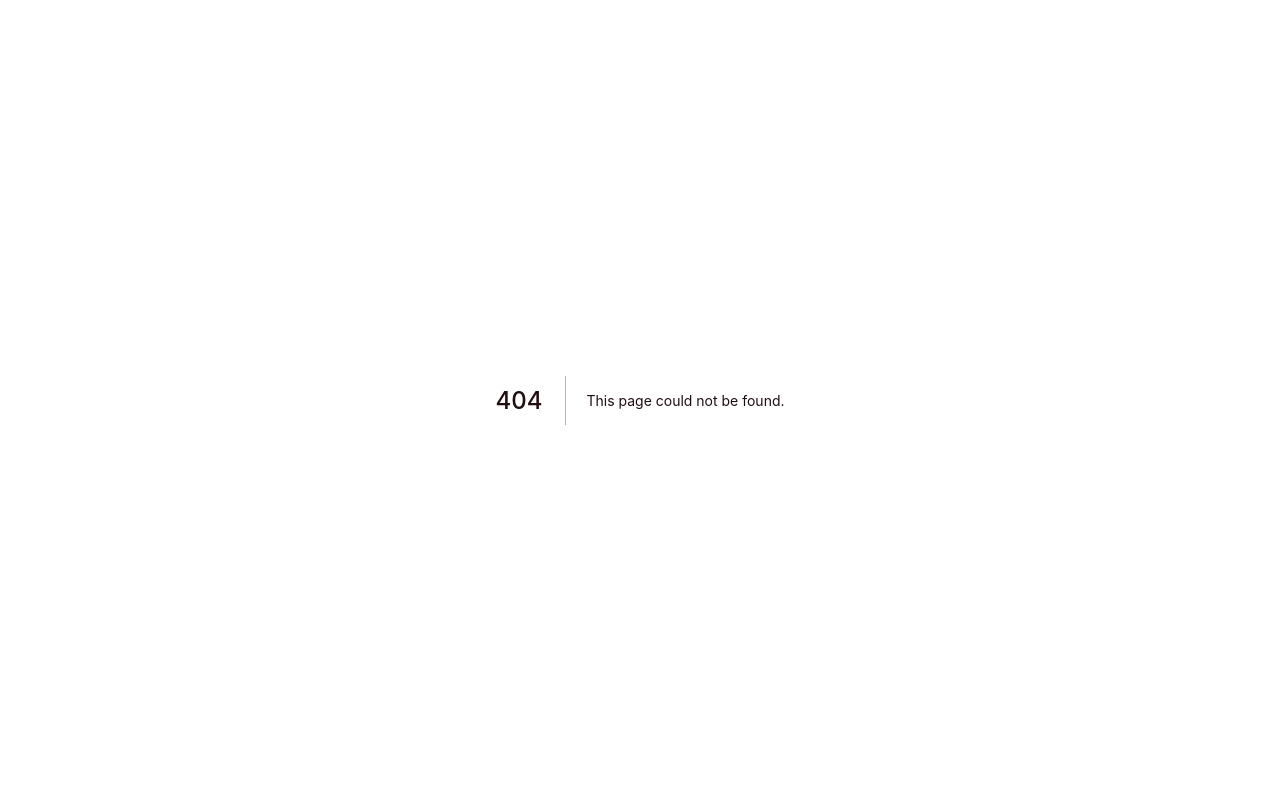
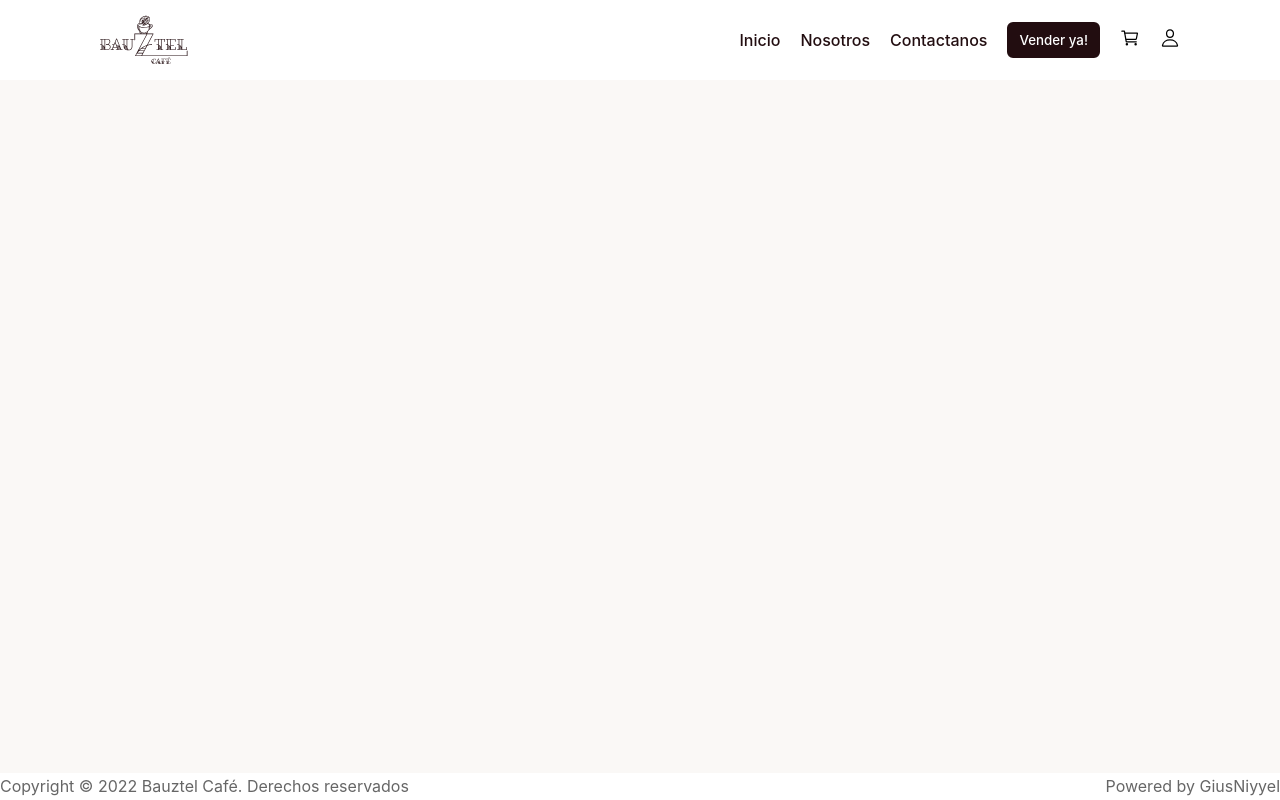
Before and after one commit to giusniyyel/bauztel-homepage, a Next.js app: page /about-us in a window 1280 px wide. Before the commit this address had no page. Built offline with nearby package versions, Linux system fonts and the light colour scheme.

Commit message:
:bug: fix: resolve head tags warnings at document and footer position

```diff
--- /dev/null
+++ b/src/components/Layout/Footer.module.scss
@@ -0,0 +1,5 @@
+.copyright {
+  display: flex;
+  margin-inline: --var(margin-inline);
+  justify-content: space-between;
+}
--- a/src/components/Layout/Footer.tsx
+++ b/src/components/Layout/Footer.tsx
@@ -1,5 +1,16 @@
+import styles from './Footer.module.scss'
+
 export const Footer = () => {
   let actualYear = new Date().getFullYear()
 
-  return <></>
+  return (
+    <>
+      <footer>
+        <section className={styles.copyright}>
+          <p>Copyright &copy; {actualYear} Bauztel Café. Derechos reservados</p>
+          <p>Powered by GiusNiyyel</p>
+        </section>
+      </footer>
+    </>
+  )
 }
--- a/src/components/Layout/Main.tsx
+++ b/src/components/Layout/Main.tsx
@@ -15,7 +15,7 @@ export const Layout = ({ children, title = 'Bauztel Café' }: Props) => (
     </Head>
     {/* This flex will fix the footer position to bottom of the page*/}
     <Navbar />
-    {children}
+    <main>{children}</main>
     <Footer />
   </>
 )
--- a/src/pages/_app.tsx
+++ b/src/pages/_app.tsx
@@ -1,5 +1,6 @@
 import type { NextComponentType, NextPageContext } from 'next'
 import type { NextRouter } from 'next/router'
+import Head from 'next/head'
 import '#styles/theme.scss'
 
 export interface AppRenderProps {
@@ -10,5 +11,31 @@ export interface AppRenderProps {
 }
 
 export default function App({ Component, pageProps }: AppRenderProps) {
-  return <Component {...pageProps} />
+  return (
+    <>
+      <Head>
+        <meta charSet='utf-8' />
+        <meta name='viewport' content='initial-scale=1.0, width=device-width' />
+        <meta name='description' content='Bauztel Café Website' />
+        <link rel='apple-touch-icon' href='apple-touch-icon.png' />
+        <link rel='shortcut icon' href='/favicon.ico' type='image/x-icon' />
+        <meta
+          name='twitter:title'
+          content='Bauztel Café: Café orgánico 100% Chiapas'
+        />
+        <meta name='twitter:card' content='summary_large_image' />
+        <meta name='twitter:site' content='@bauztel' />
+        <meta name='twitter:creator' content='@giusniyyel' />
+        <meta name='twitter:image' content='https://www.bauztel.com/card.png' />
+        <meta property='og:site_name' content='Bauztel Café' />
+        <meta
+          name='og:title'
+          content='Bauztel Café: Café orgánico 100% Chiapas'
+        />
+        <meta property='og:type' content='website' />
+        <meta property='og:image' content='https://www.bauztel.com/card.png' />
+      </Head>
+      <Component {...pageProps} />
+    </>
+  )
 }
--- a/src/pages/_document.tsx
+++ b/src/pages/_document.tsx
@@ -14,37 +14,7 @@ export default class Document extends NextDocument {
   render() {
     return (
       <Html>
-        <Head>
-          <meta charSet='utf-8' />
-          <meta
-            name='viewport'
-            content='initial-scale=1.0, width=device-width'
-          />
-          <meta name='description' content='Bauztel Café Website' />
-          <link rel='apple-touch-icon' href='apple-touch-icon.png' />
-          <link rel='shortcut icon' href='/favicon.ico' type='image/x-icon' />
-          <meta
-            name='twitter:title'
-            content='Bauztel Café: Café orgánico 100% Chiapas'
-          />
-          <meta name='twitter:card' content='summary_large_image' />
-          <meta name='twitter:site' content='@bauztel' />
-          <meta name='twitter:creator' content='@giusniyyel' />
-          <meta
-            name='twitter:image'
-            content='https://www.bauztel.com/card.png'
-          />
-          <meta property='og:site_name' content='Bauztel Café' />
-          <meta
-            name='og:title'
-            content='Bauztel Café: Café orgánico 100% Chiapas'
-          />
-          <meta property='og:type' content='website' />
-          <meta
-            property='og:image'
-            content='https://www.bauztel.com/card.png'
-          />
-        </Head>
+        <Head />
         <body>
           <Main />
           <NextScript />
--- a/src/pages/index.tsx
+++ b/src/pages/index.tsx
@@ -3,9 +3,7 @@ import Hero from '#components/Sections/Hero'
 const IndexPage = () => (
   <Layout title='Inicio - Bauztel'>
     <section className='container'>
-      <main>
-        <Hero />
-      </main>
+      <Hero />
     </section>
   </Layout>
 )
--- a/src/scss/theme.scss
+++ b/src/scss/theme.scss
@@ -42,6 +42,12 @@ body {
   flex-direction: column;
   min-height: 100vh;
   background-color: var(--background-body);
+}
+
+#__next {
+  display: flex;
+  flex-direction: column;
+  min-height: 100vh;
 }
 
 svg {
```
Also changed, not shown: src/pages/about-us/index.tsx (renamed from src/pages/about/index.tsx).
